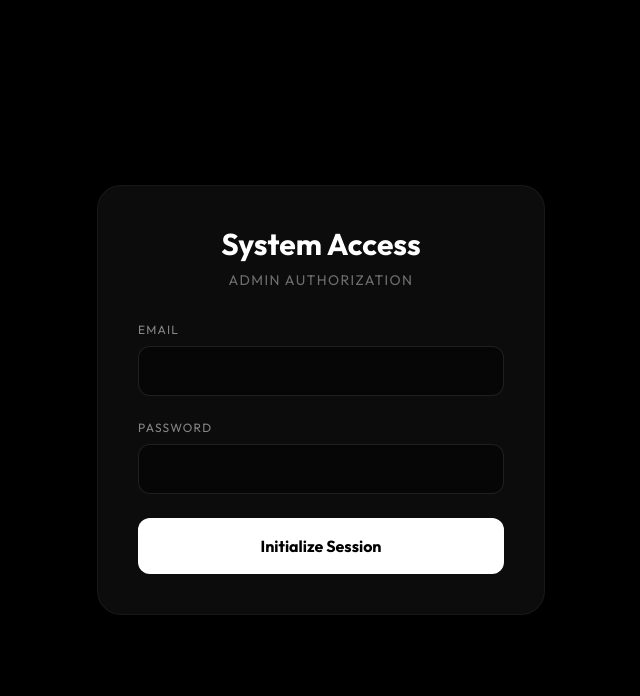
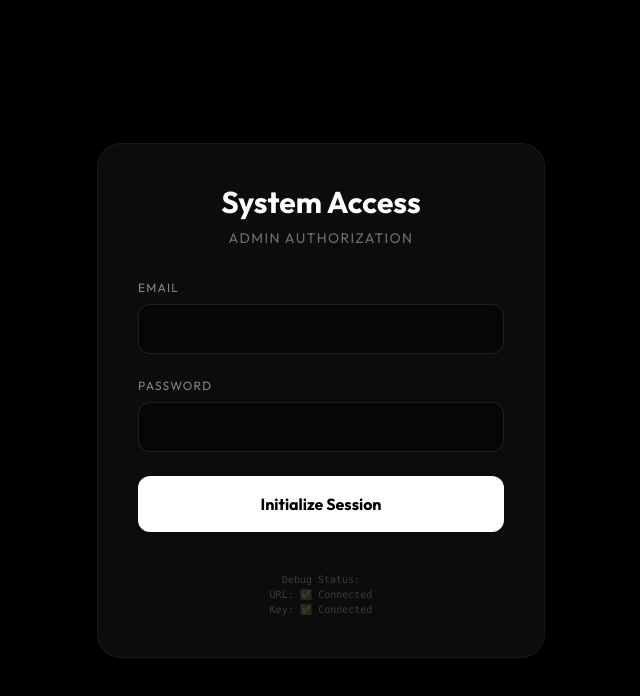
Before and after one commit to FikriBintangx/myportofolio, a Next.js app: page /login in a window 1280 px wide. Shown: the top 696 px of the page, without its empty margins (319-959 px from the left). Built offline with nearby package versions, Linux system fonts and the light colour scheme; no server answers.

Commit message:
Add visual debug info to login page to verify env vars

```diff
--- a/app/login/page.tsx
+++ b/app/login/page.tsx
@@ -81,6 +81,13 @@ export default function LoginPage() {
                     >
                         {loading ? 'Authenticating...' : 'Initialize Session'}
                     </button>
+
+                    {/* Debug Info */}
+                    <div className="text-[10px] text-white/20 font-mono text-center mt-4">
+                        <p>Debug Status:</p>
+                        <p>URL: {process.env.NEXT_PUBLIC_SUPABASE_URL ? '✅ Connected' : '❌ Missing'}</p>
+                        <p>Key: {process.env.NEXT_PUBLIC_SUPABASE_ANON_KEY ? '✅ Connected' : '❌ Missing'}</p>
+                    </div>
                 </form>
             </motion.div>
         </div>
```
